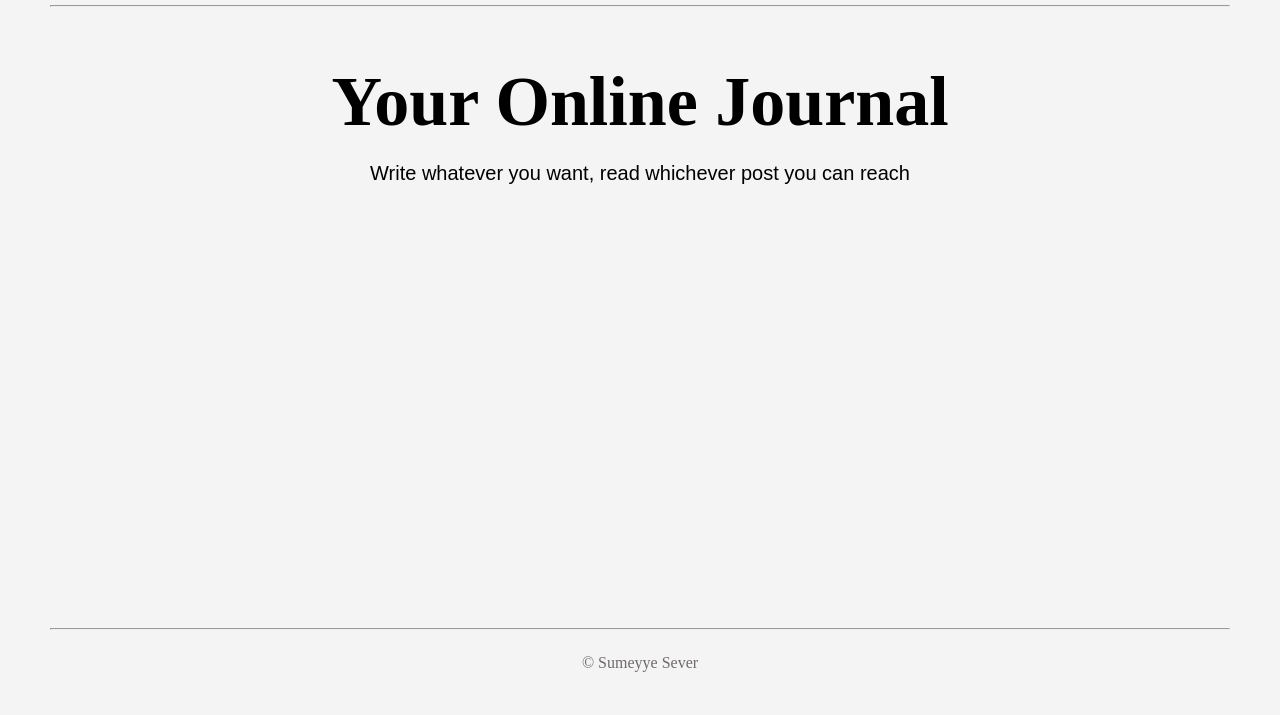
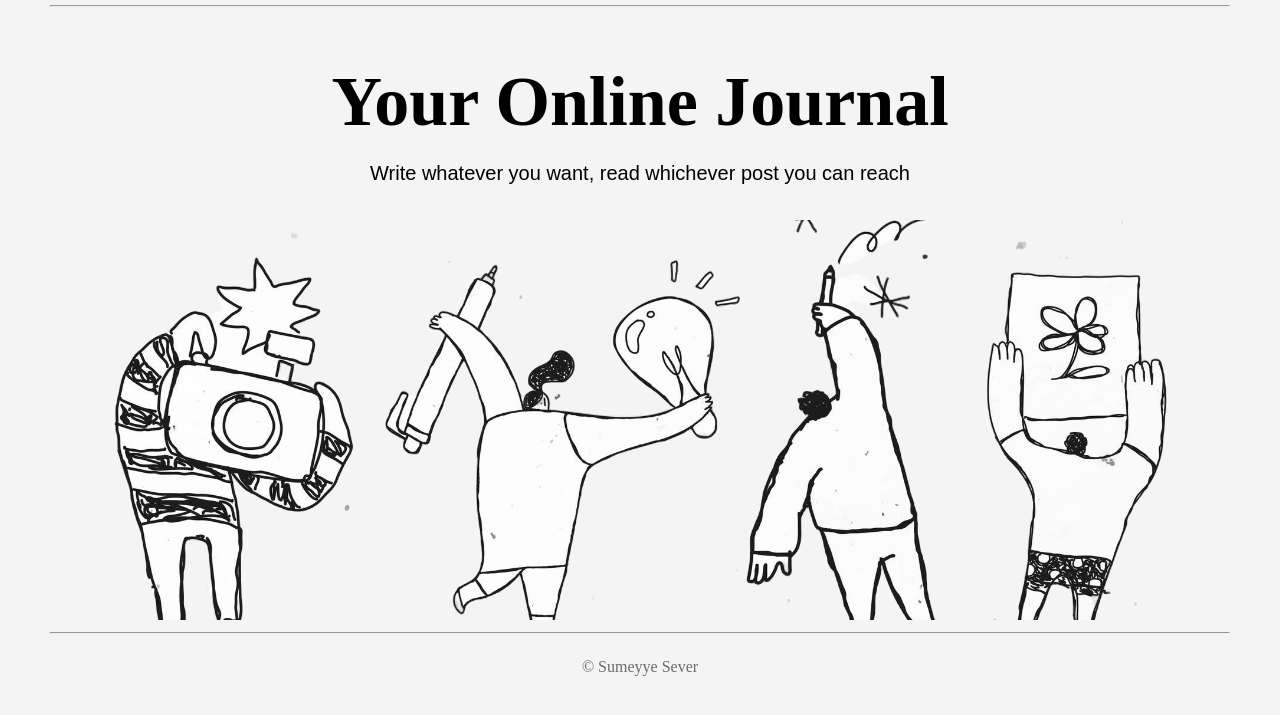
Before and after one commit to sumeyyesever/Journy-plainver, a plain HTML site: page index.html in a window 1280 px wide. Shown: the part 83-798 px from the top of the page. Drawn offline with Linux system fonts and the light colour scheme.

Commit message:
home page image change

```diff
--- a/css/styles.css
+++ b/css/styles.css
@@ -48,7 +48,7 @@ body {
 }
 
 .main-img{
-    background-image: url('images/journy-main.png');
+    object-fit: cover;
     background-size: cover;
     background-position: center;
     background-repeat: no-repeat;
--- a/index.html
+++ b/index.html
@@ -24,7 +24,7 @@
             <h1 class="main-h1">Your Online Journal</h1>
             <h3 class="main-h3">Write whatever you want, read whichever post you can reach</h3>
         </div>
-        <div class="main-img"></div>
+        <img src="images/journy-main.png" class="main-img">
     </div>
     <hr>
     <div class="footer-container">
```
